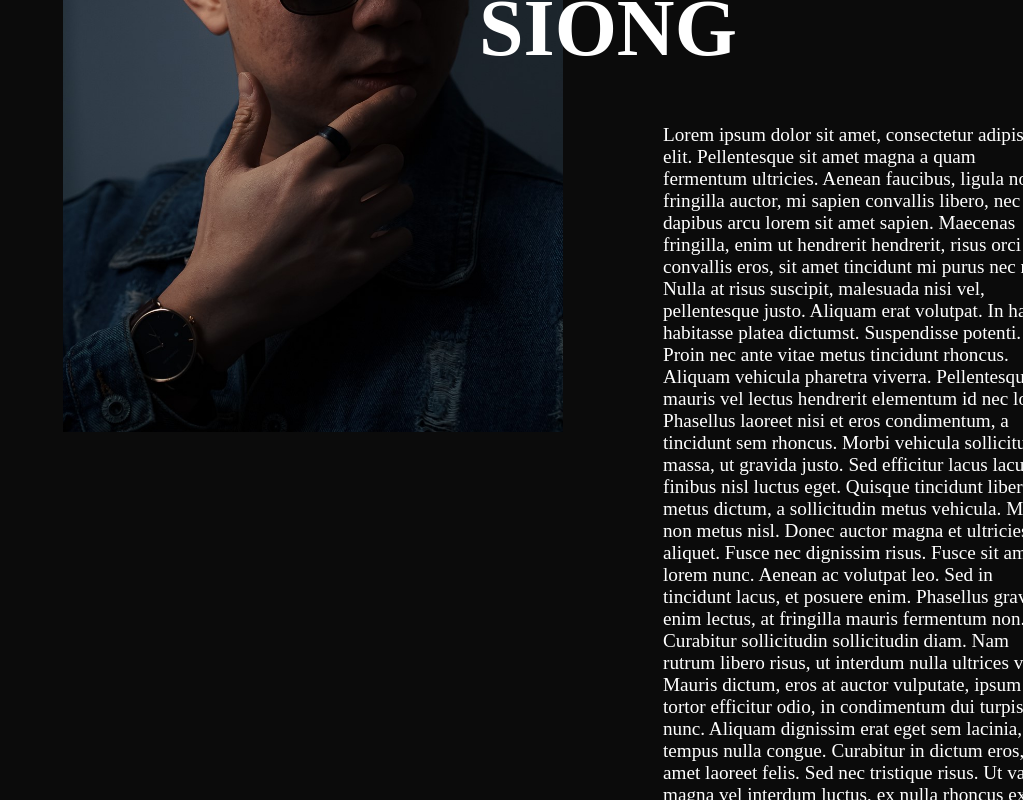
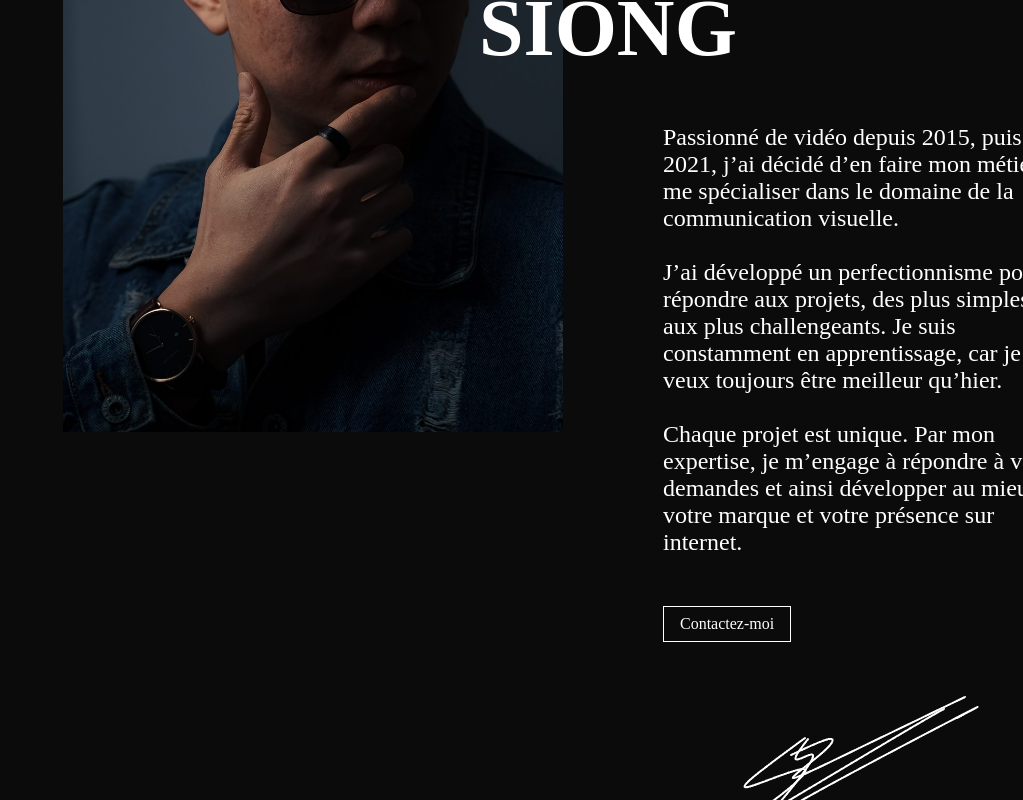
Before and after one commit to Ekkylibre/makey_siong, a Next.js app: page /about in a window 1280 px wide. Shown: the part 400-1200 px from the top of the page, without its empty margins (257-1280 px from the left). Built offline with nearby package versions, Linux system fonts and the light colour scheme.

Commit message:
✨ About > Page > Add text & button

```diff
--- a/src/app/about/page.tsx
+++ b/src/app/about/page.tsx
@@ -3,7 +3,7 @@ import React from 'react';
 import styled, { keyframes } from 'styled-components';
 import Image from 'next/image';
 import { colors, padding } from '../theme';
-import Link from 'next/link';
+import ButtonLink from '../components/ButtonLink';
 
 // Animation pour révéler le texte
 const reveal = keyframes`
@@ -78,8 +78,9 @@ const TextColumn = styled.div`
   }
 
   p {
-    font-size: 1.2rem;
+    font-size: 1.5rem;
     animation: ${slideUp} 1s ease forwards;
+    padding-bottom: 50px;
   }
 `;
 
@@ -103,16 +104,21 @@ export default function About() {
             <span>SIONG</span>
           </h1>
           <p>
-            Lorem ipsum dolor sit amet, consectetur adipiscing elit. Pellentesque sit amet magna a quam fermentum ultricies. Aenean faucibus, ligula non fringilla auctor, mi sapien convallis libero, nec dapibus arcu lorem sit amet sapien. Maecenas fringilla, enim ut hendrerit hendrerit, risus orci convallis eros, sit amet tincidunt mi purus nec risus. Nulla at risus suscipit, malesuada nisi vel, pellentesque justo. Aliquam erat volutpat. In hac habitasse platea dictumst. Suspendisse potenti. Proin nec ante vitae metus tincidunt rhoncus. Aliquam vehicula pharetra viverra. Pellentesque eu mauris vel lectus hendrerit elementum id nec lorem. Phasellus laoreet nisi et eros condimentum, a tincidunt sem rhoncus.
-
-            Morbi vehicula sollicitudin massa, ut gravida justo. Sed efficitur lacus lacus, a finibus nisl luctus eget. Quisque tincidunt libero a metus dictum, a sollicitudin metus vehicula. Mauris non metus nisl. Donec auctor magna et ultricies aliquet. Fusce nec dignissim risus. Fusce sit amet lorem nunc. Aenean ac volutpat leo. Sed in tincidunt lacus, et posuere enim. Phasellus gravida enim lectus, at fringilla mauris fermentum non. Curabitur sollicitudin sollicitudin diam. Nam rutrum libero risus, ut interdum nulla ultrices vel. Mauris dictum, eros at auctor vulputate, ipsum tortor efficitur odio, in condimentum dui turpis id nunc. Aliquam dignissim erat eget sem lacinia, vel tempus nulla congue. Curabitur in dictum eros, sit amet laoreet felis.
-
-            Sed nec tristique risus. Ut varius, magna vel interdum luctus, ex nulla rhoncus ex, et efficitur felis orci id justo. Suspendisse potenti. Nullam pellentesque bibendum scelerisque. Donec sagittis purus in purus vehicula, id fermentum quam mollis. Nam convallis turpis purus, ac vestibulum elit egestas vitae. Donec sit amet augue nec dolor bibendum laoreet a in libero. Etiam pretium rhoncus sollicitudin. Integer auctor nisi sed eros dignissim ultricies. Suspendisse potenti. In non fringilla ex, et tempor enim.
-
-            Suspendisse potenti. Proin fermentum accumsan malesuada. Ut tempus lacinia libero. Nulla tincidunt egestas lectus, non rutrum tortor suscipit eu. In nec urna est. Vestibulum aliquam ligula et felis vehicula, sit amet dapibus orci volutpat. Nulla ut vehicula purus. Cras bibendum odio eget urna pharetra bibendum. Vestibulum sodales malesuada lorem, in vulputate lacus ultricies non. Donec sit amet tincidunt dui, sed facilisis nisi. Suspendisse faucibus dapibus nisi, ac accumsan sapien egestas sit amet. Nulla aliquet ligula vitae sapien fermentum, in posuere turpis ultricies. Nullam fermentum lacinia nisl a sollicitudin.
-
-            Fusce non nulla sed metus scelerisque aliquet. Aliquam ultricies diam at libero facilisis, eget suscipit ipsum scelerisque. Nam id odio quis leo suscipit laoreet. Mauris consequat tortor id leo molestie congue. Cras pellentesque rhoncus augue, ac tempor risus consectetur at. Fusce vitae lacinia risus. Quisque ut ante dolor. Sed eget pharetra libero. Mauris nec arcu quam. Suspendisse scelerisque ligula sit amet nulla suscipit efficitur. Mauris fringilla augue velit, nec vulputate libero ultricies nec. Suspendisse id consequat est, vitae dictum lorem. Vestibulum lobortis urna arcu, vel suscipit tortor hendrerit sit amet. Mauris posuere, ex quis euismod dictum, felis dui fringilla tortor, a malesuada metus risus sit amet leo. Phasellus ut convallis ligula.
+            Passionné de vidéo depuis 2015, puis en 2021, j’ai décidé d’en faire mon métier et me spécialiser
+            dans le domaine de la communication visuelle.
+            <br /><br />
+            J’ai développé un perfectionnisme pour répondre aux projets, des plus simples aux plus challengeants.
+            Je suis constamment en apprentissage, car je veux toujours être meilleur qu’hier.
+            <br /><br />
+            Chaque projet est unique. Par mon expertise, je m’engage à répondre à vos demandes
+            et ainsi développer au mieux votre marque et votre présence sur internet.
           </p>
+          <ButtonLink
+            href="/contact"
+            bgColor={colors.secondary}
+          >
+            Contactez-moi
+          </ButtonLink>
           <a
             href="https://www.youtube.com/watch?v=GbA9Eb1D6qU&t=157s"
             target="_blank"
--- a/src/app/components/ButtonLink.tsx
+++ b/src/app/components/ButtonLink.tsx
@@ -2,10 +2,9 @@
 import React from 'react';
 import NextLink from 'next/link';
 import styled from 'styled-components';
-import { colors } from '../theme';
 
-const StyledButtonLink = styled.a`
-  background-color: ${colors.tertiary};
+const StyledButtonLink = styled.a<{ bgColor: string }>`
+  background-color: ${({ bgColor }) => bgColor};
   color: white;
   border: 1px solid white;
   padding: 0.5rem 1rem;
@@ -25,24 +24,25 @@ const StyledButtonLink = styled.a`
 type ButtonLinkProps = {
   href: string;
   children: React.ReactNode;
+  bgColor?: string; // Nouvelle prop pour la couleur de fond
   target?: string;
   rel?: string;
 };
 
-const ButtonLink: React.FC<ButtonLinkProps> = ({ href, children, target = '_self', rel = 'noopener noreferrer' }) => {
+const ButtonLink: React.FC<ButtonLinkProps> = ({ href, children, bgColor = 'blue', target = '_self', rel = 'noopener noreferrer' }) => {
   // Vérifie si le lien est interne ou externe
   const isInternalLink = href.startsWith('/');
 
   if (isInternalLink) {
     return (
       <NextLink href={href} passHref legacyBehavior>
-        <StyledButtonLink>{children}</StyledButtonLink>
+        <StyledButtonLink bgColor={bgColor}>{children}</StyledButtonLink>
       </NextLink>
     );
   }
 
   return (
-    <StyledButtonLink href={href} target={target} rel={rel}>
+    <StyledButtonLink href={href} target={target} rel={rel} bgColor={bgColor}>
       {children}
     </StyledButtonLink>
   );
```
